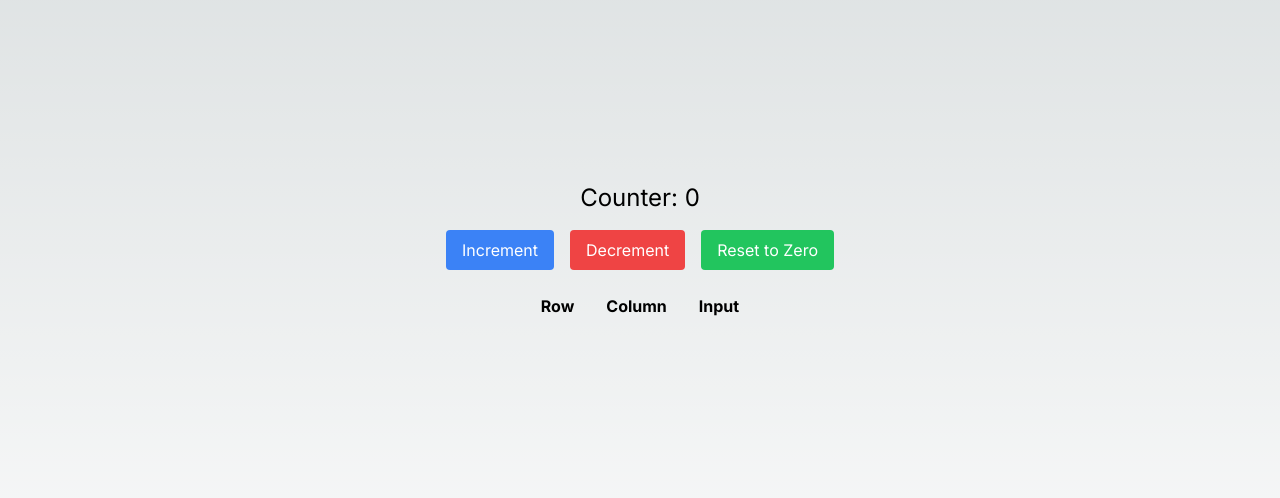
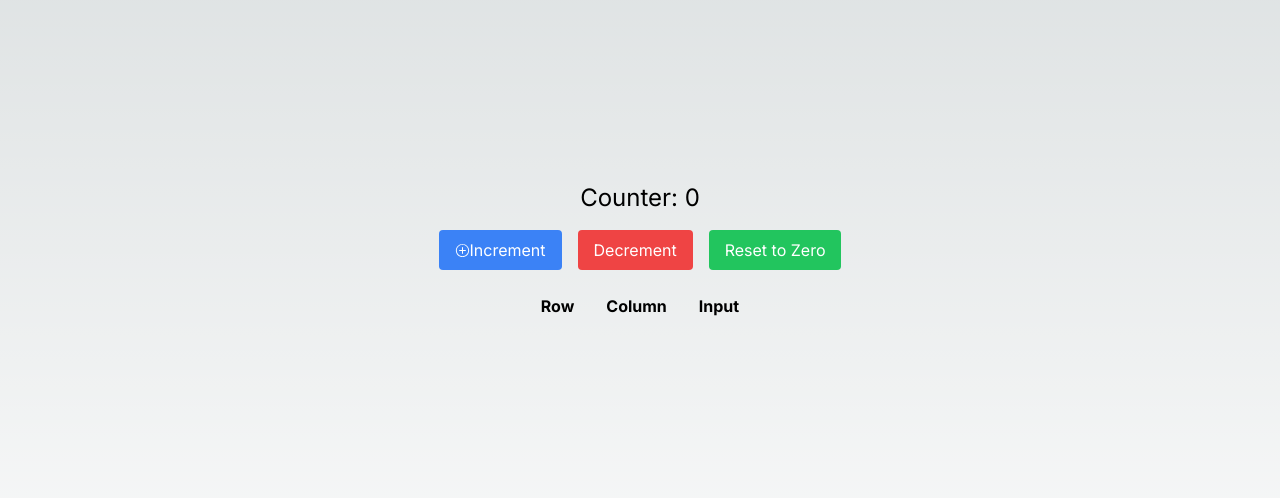
Before and after one commit to imagine-bot/25-915, a Next.js app: page / in a window 1280 px wide. Shown: the part 242-740 px from the top of the page. Built offline with nearby package versions, Linux system fonts and the light colour scheme.

Commit message:
Commit from Stub AI (#9)

```diff
--- a/components/Counter.tsx
+++ b/components/Counter.tsx
@@ -1,5 +1,6 @@
 import { useState, useEffect } from 'react'
 import axios from 'axios'
+import { PlusCircledIcon } from '@radix-ui/react-icons'
 
 export default function Counter() {
   const [count, setCount] = useState(0)
@@ -14,9 +15,10 @@ export default function Counter() {
       <h2 className="text-2xl mb-4">Counter: {count}</h2>
       <div className="flex space-x-4">
         <button
-          className="px-4 py-2 bg-blue-500 text-white rounded"
+          className="px-4 py-2 bg-blue-500 text-white rounded flex items-center"
           onClick={() => setCount(count + 1)}
         >
+          <PlusCircledIcon />
           Increment
         </button>
         <button
--- a/package.json
+++ b/package.json
@@ -12,7 +12,8 @@
   "dependencies": {
     "next": "13.5.4",
     "react": "^18.2.0",
-    "react-dom": "^18.2.0"
+    "react-dom": "^18.2.0",
+    "@radix-ui/react-icons": "1.3.0"
   },
   "devDependencies": {
     "@types/node": "^20.8.2",
```
Also changed, not shown: 1 other file (tests, documents, lock files or other folders).
